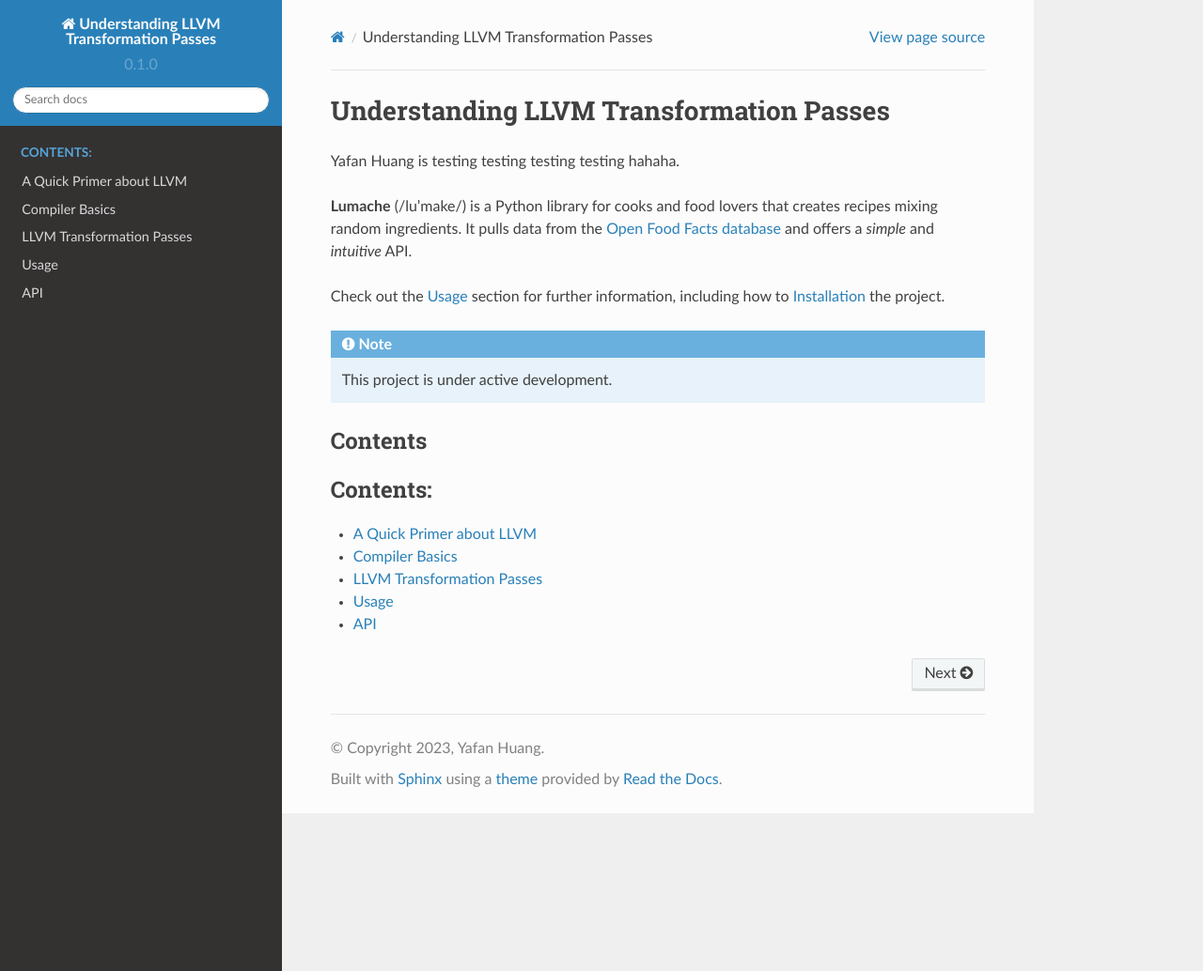
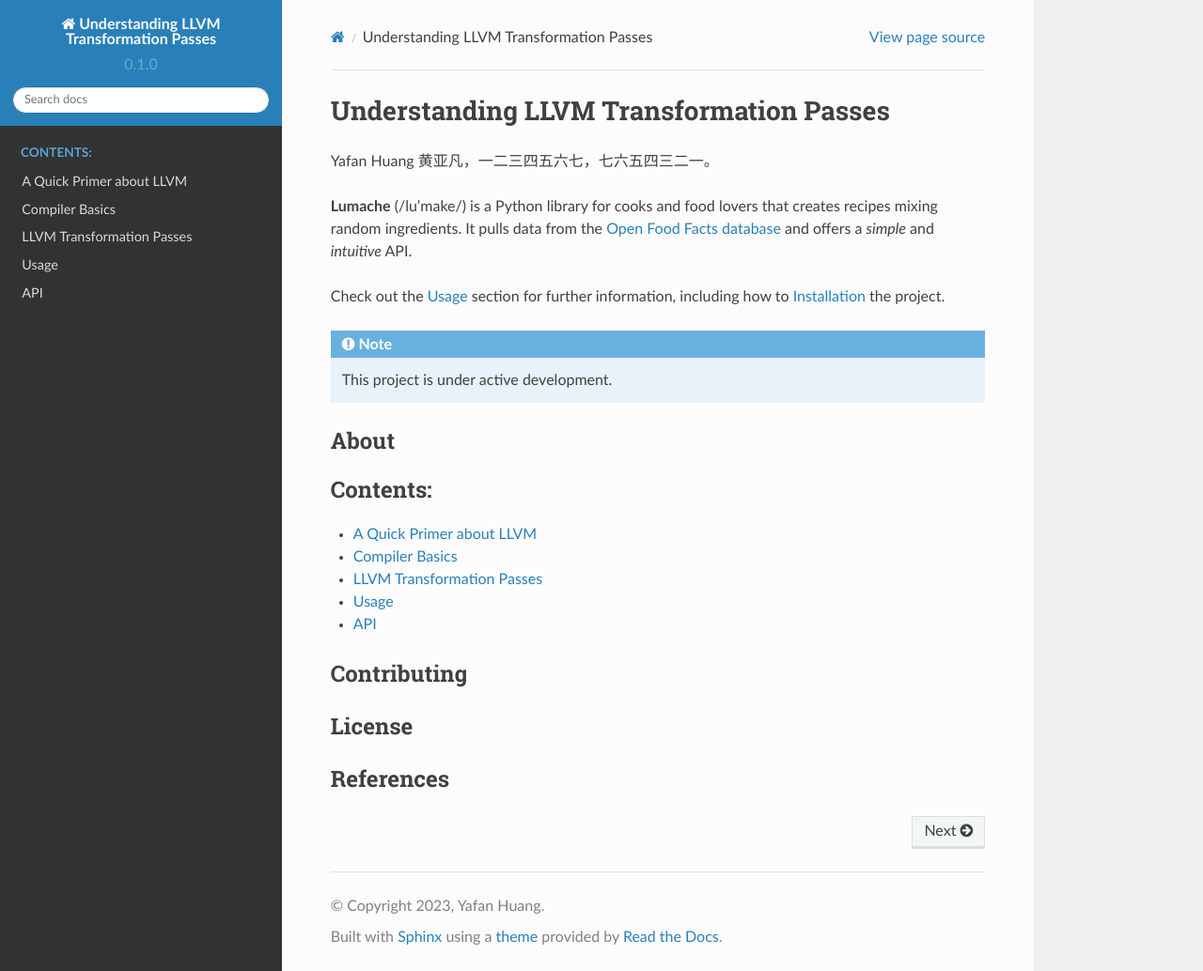
Before and after one commit to hyfshishen/understanding-llvm-transformation-passes, a Sphinx documentation site: the page built from docs/source/index.rst, in a window 1280 px wide and 1034 px high. Shown: the whole window at 94% size. Built offline with Sphinx 7.4.7 and the Read the Docs theme 2.0.0, drawn with Linux system fonts in a browser that asks for light colours.

Commit message:
updating

```diff
--- a/docs/source/index.rst
+++ b/docs/source/index.rst
@@ -1,7 +1,7 @@
 Understanding LLVM Transformation Passes
 ===================================
 
-Yafan Huang is testing testing testing testing hahaha.
+Yafan Huang 黄亚凡，一二三四五六七，七六五四三二一。
 
 **Lumache** (/lu'make/) is a Python library for cooks and food lovers
 that creates recipes mixing random ingredients.
@@ -15,7 +15,7 @@ how to :ref:`installation` the project.
 
    This project is under active development.
 
-Contents
+About
 --------
 
 .. toctree::
@@ -27,3 +27,12 @@ Contents
    LLVM-transformation-passes/index
    usage
    api
+
+Contributing
+--------
+
+License
+--------
+
+References
+--------
```
